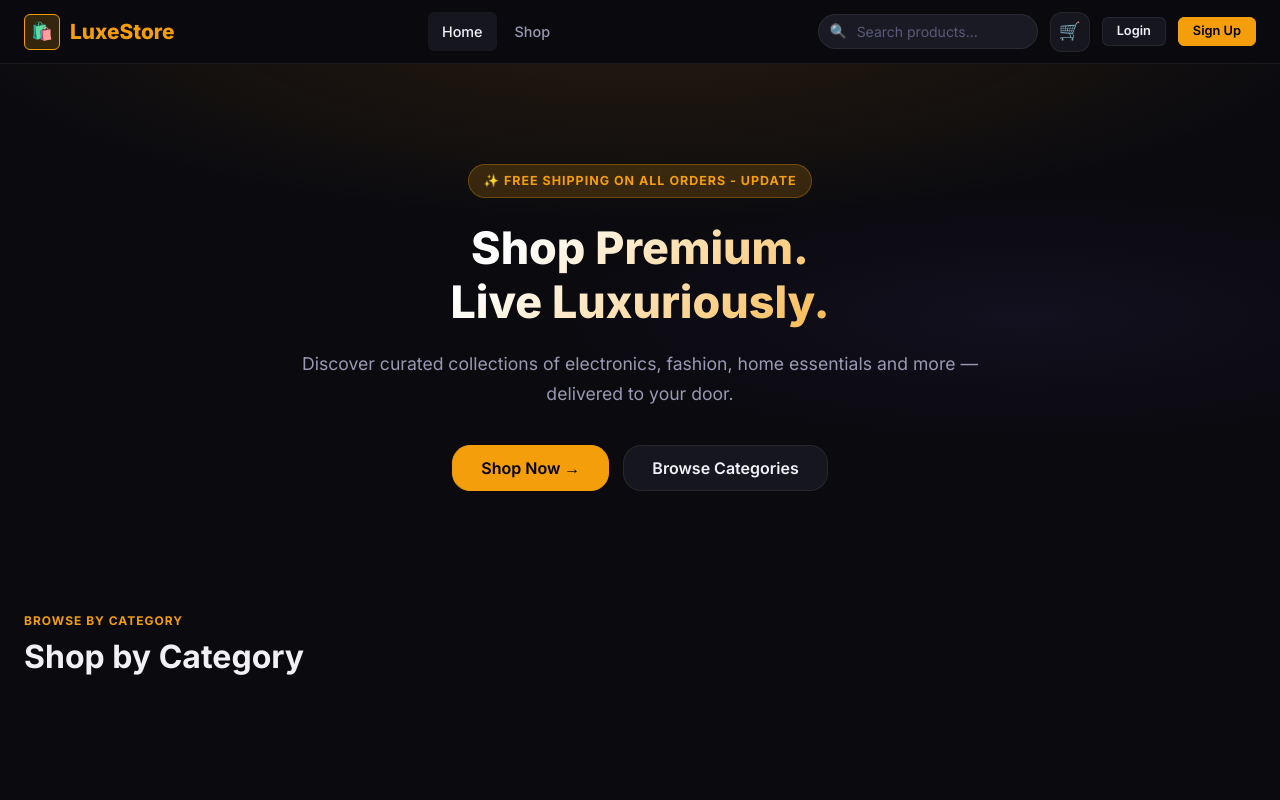
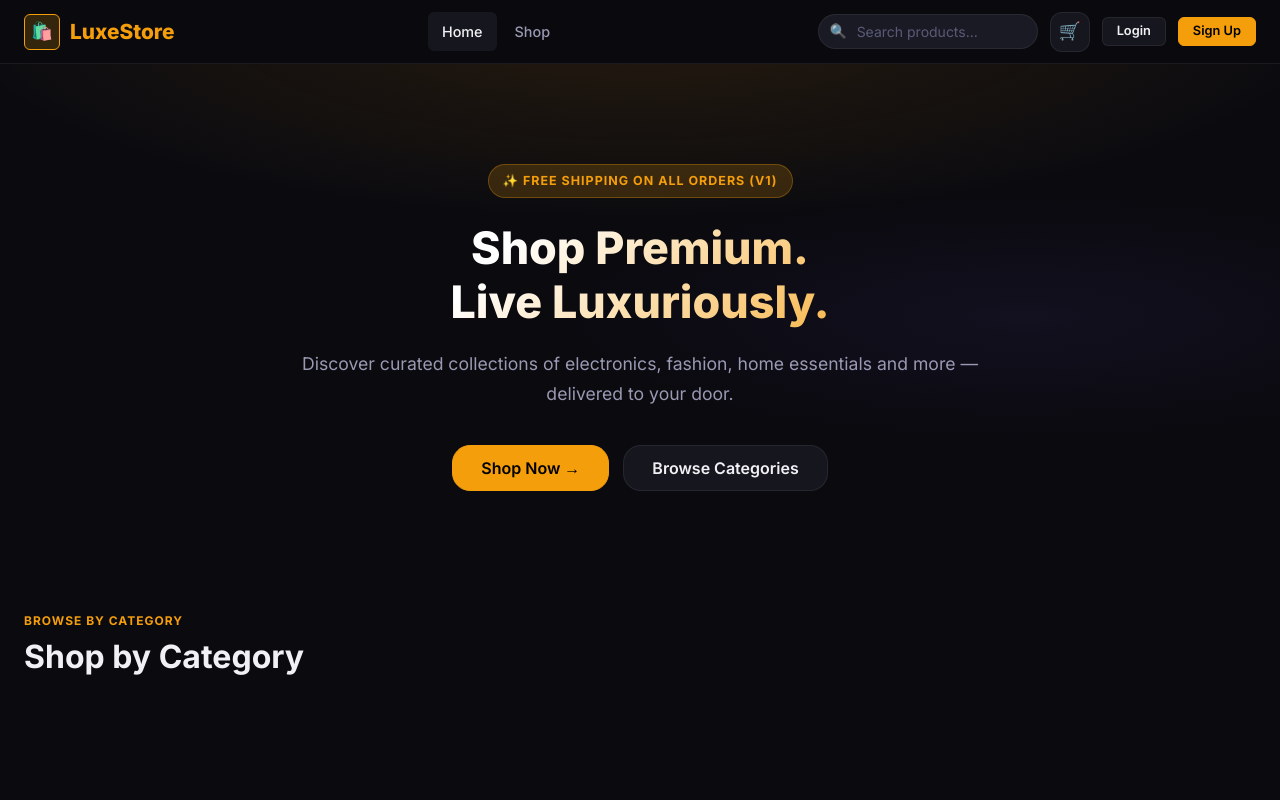
Before and after one commit to bilal-gillani/luxestore-azure-devops, a plain HTML site: page html/index.html in a window 1280 px wide. Shown: the top 800 px of the page. Drawn offline with Linux system fonts and the light colour scheme; no server answers.

Commit message:
test: version 1 testing

```diff
--- a/html/index.html
+++ b/html/index.html
@@ -19,7 +19,7 @@
     <section class="hero">
         <div class="hero-bg"></div>
         <div class="hero-inner">
-            <div class="hero-kicker">✨ Free Shipping on All Orders - Update</div>
+            <div class="hero-kicker">✨ Free Shipping on All Orders (v1)</div>
             <h1>Shop Premium.<br>Live Luxuriously.</h1>
             <p>Discover curated collections of electronics, fashion, home essentials and more — delivered to your door.
             </p>
```
